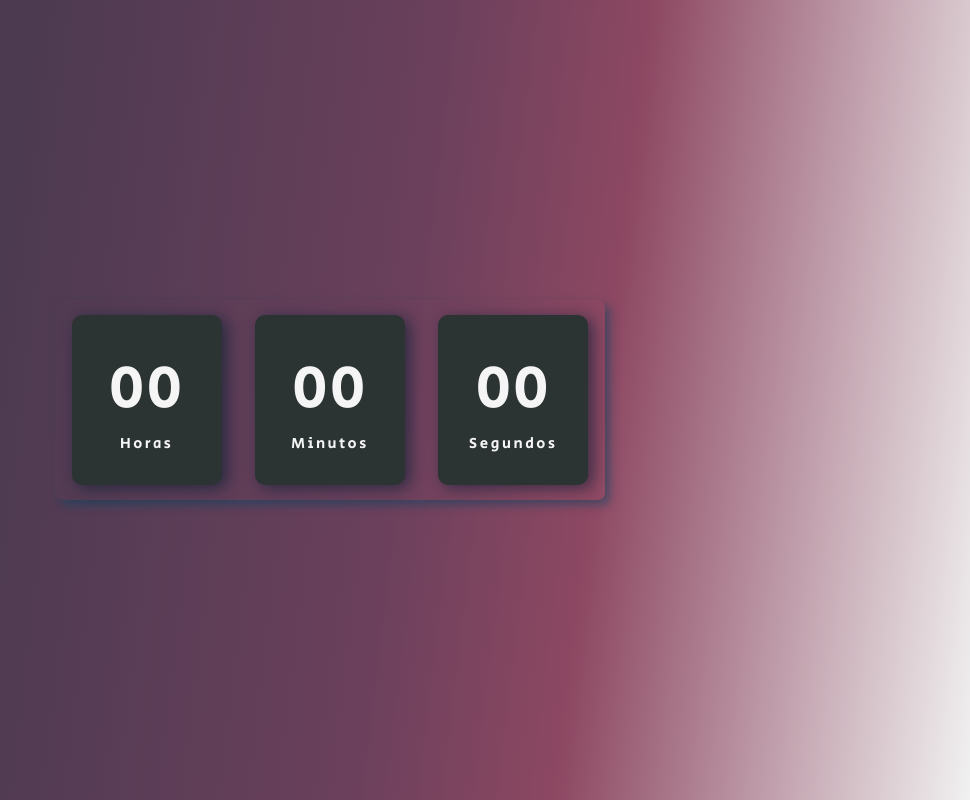
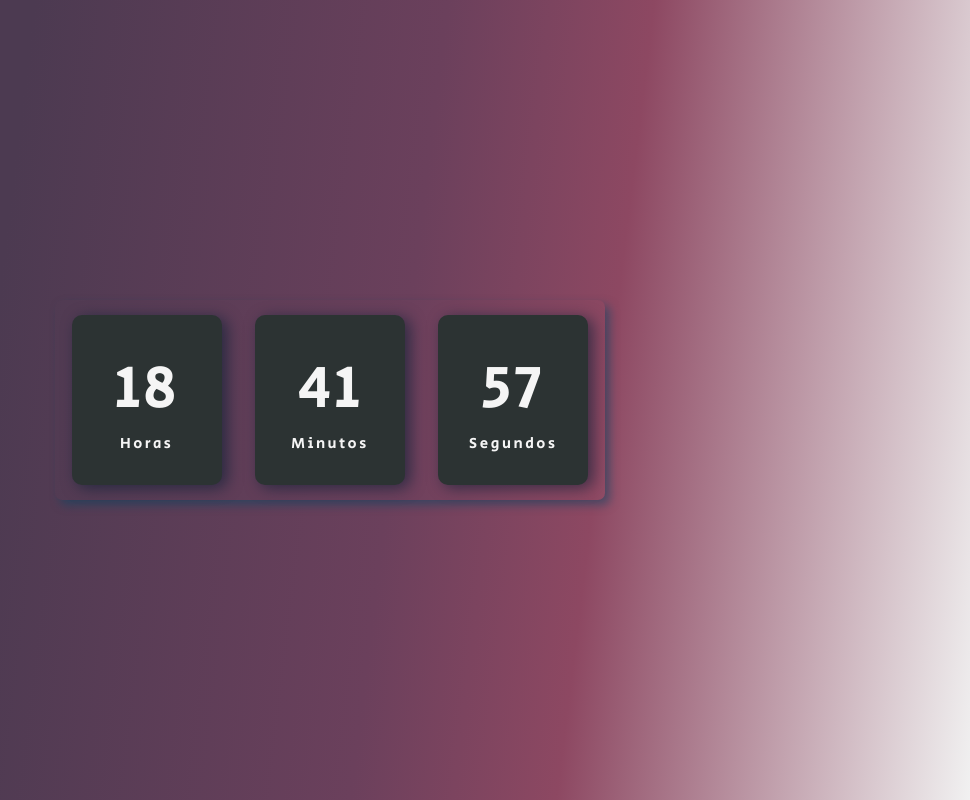
Before and after one commit to Matheus-Cegatti/relogio-digital, a plain HTML site: page index.html in a window 1280 px wide. Shown: the whole page, without its empty margins (310-1280 px from the left). Drawn offline with Linux system fonts and the light colour scheme.

Commit message:
manipulando as horas, minutos e segundos

```diff
--- a/css/style.css
+++ b/css/style.css
@@ -19,7 +19,6 @@ body{
     justify-content: space-around;
     height: 200px;
     width: 550px;
-    background: transparent;
     border-radius: 7px;
     box-shadow: 5px 5px 10px rgba(6, 70, 99, 0.5);
 }
--- a/script/main.js
+++ b/script/main.js
@@ -0,0 +1,15 @@
+const horas = document.querySelector(".horas");
+const minutos = document.querySelector(".minutos");
+const segundos = document.querySelector(".segundos");
+
+const relogio = setInterval(function relogioFuncionando(){
+    let dataAtual = new Date();
+    let hora = dataAtual.getHours();
+    let minuto = dataAtual.getMinutes();
+    let segundo = dataAtual.getSeconds();
+
+
+    horas.textContent = hora
+    minutos.textContent = minuto
+    segundos.textContent = segundo
+})
```
